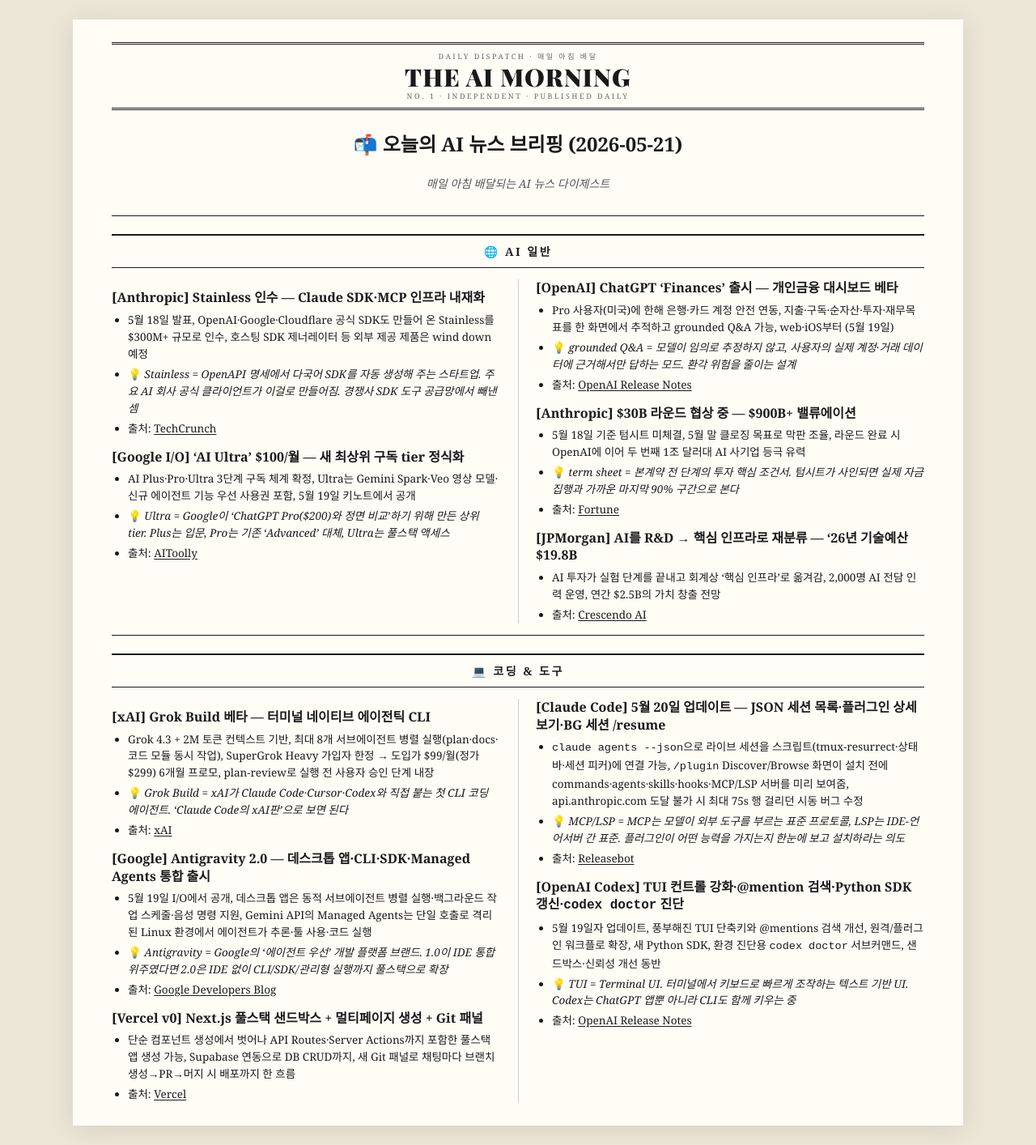
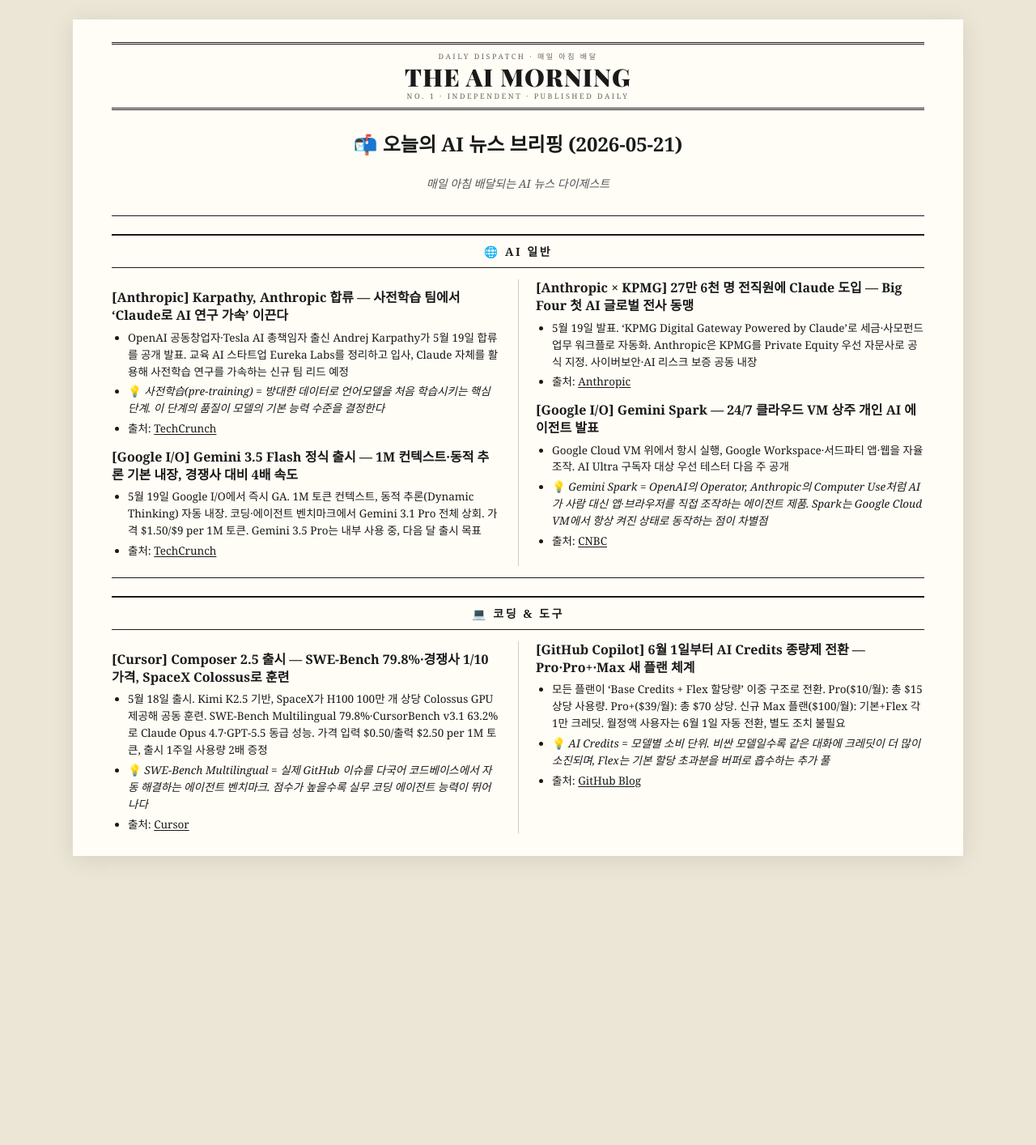
Before and after one commit to kimjans/daily-news, a Jekyll site: the page built from index.md, in a window 1280 px wide. Shown: the whole page at 81% size. Built offline with Jekyll 4.4.1, drawn with Linux system fonts in a browser that asks for light colours; after the commit the page ends 1081 px from its top, so only the background shows below that.

Commit message:
daily news: 2026-05-21

```diff
--- a/index.md
+++ b/index.md
@@ -11,54 +11,34 @@ title: The AI Morning
 
 ## 🌐 AI 일반
 
-### **[Anthropic]** Stainless 인수 — Claude SDK·MCP 인프라 내재화
-- 5월 18일 발표, OpenAI·Google·Cloudflare 공식 SDK도 만들어 온 Stainless를 $300M+ 규모로 인수, 호스팅 SDK 제너레이터 등 외부 제공 제품은 wind down 예정
-- 💡 *Stainless = OpenAPI 명세에서 다국어 SDK를 자동 생성해 주는 스타트업. 주요 AI 회사 공식 클라이언트가 이걸로 만들어짐. 경쟁사 SDK 도구 공급망에서 빼낸 셈*
-- 출처: [TechCrunch](https://techcrunch.com/2026/05/18/anthropic-has-acquired-the-dev-tools-startup-used-by-openai-google-and-cloudflare/)
+### **[Anthropic]** Karpathy, Anthropic 합류 — 사전학습 팀에서 'Claude로 AI 연구 가속' 이끈다
+- OpenAI 공동창업자·Tesla AI 총책임자 출신 Andrej Karpathy가 5월 19일 합류를 공개 발표. 교육 AI 스타트업 Eureka Labs를 정리하고 입사, Claude 자체를 활용해 사전학습 연구를 가속하는 신규 팀 리드 예정
+- 💡 *사전학습(pre-training) = 방대한 데이터로 언어모델을 처음 학습시키는 핵심 단계. 이 단계의 품질이 모델의 기본 능력 수준을 결정한다*
+- 출처: [TechCrunch](https://techcrunch.com/2026/05/19/openai-co-founder-andrej-karpathy-joins-anthropics-pre-training-team/)
 
-### **[Google I/O]** 'AI Ultra' $100/월 — 새 최상위 구독 tier 정식화
-- AI Plus·Pro·Ultra 3단계 구독 체계 확정, Ultra는 Gemini Spark·Veo 영상 모델·신규 에이전트 기능 우선 사용권 포함, 5월 19일 키노트에서 공개
-- 💡 *Ultra = Google이 'ChatGPT Pro($200)와 정면 비교'하기 위해 만든 상위 tier. Plus는 입문, Pro는 기존 'Advanced' 대체, Ultra는 풀스택 액세스*
-- 출처: [AIToolly](https://aitoolly.com/ai-news/article/2026-05-20-google-io-2026-new-100-ai-ultra-subscription-plan-and-enhanced-features-for-ai-plus-and-pro-tiers)
+### **[Google I/O]** Gemini 3.5 Flash 정식 출시 — 1M 컨텍스트·동적 추론 기본 내장, 경쟁사 대비 4배 속도
+- 5월 19일 Google I/O에서 즉시 GA. 1M 토큰 컨텍스트, 동적 추론(Dynamic Thinking) 자동 내장. 코딩·에이전트 벤치마크에서 Gemini 3.1 Pro 전체 상회. 가격 $1.50/$9 per 1M 토큰. Gemini 3.5 Pro는 내부 사용 중, 다음 달 출시 목표
+- 출처: [TechCrunch](https://techcrunch.com/2026/05/19/with-gemini-3-5-flash-google-bets-its-next-ai-wave-on-agents-not-chatbots/)
 
-### **[OpenAI]** ChatGPT 'Finances' 출시 — 개인금융 대시보드 베타
-- Pro 사용자(미국)에 한해 은행·카드 계정 안전 연동, 지출·구독·순자산·투자·재무목표를 한 화면에서 추적하고 grounded Q&A 가능, web·iOS부터 (5월 19일)
-- 💡 *grounded Q&A = 모델이 임의로 추정하지 않고, 사용자의 실제 계정·거래 데이터에 근거해서만 답하는 모드. 환각 위험을 줄이는 설계*
-- 출처: [OpenAI Release Notes](https://releasebot.io/updates/openai/chatgpt)
+### **[Anthropic × KPMG]** 27만 6천 명 전직원에 Claude 도입 — Big Four 첫 AI 글로벌 전사 동맹
+- 5월 19일 발표. 'KPMG Digital Gateway Powered by Claude'로 세금·사모펀드 업무 워크플로 자동화. Anthropic은 KPMG를 Private Equity 우선 자문사로 공식 지정. 사이버보안·AI 리스크 보증 공동 내장
+- 출처: [Anthropic](https://www.anthropic.com/news/anthropic-kpmg)
 
-### **[Anthropic]** $30B 라운드 협상 중 — $900B+ 밸류에이션
-- 5월 18일 기준 텀시트 미체결, 5월 말 클로징 목표로 막판 조율, 라운드 완료 시 OpenAI에 이어 두 번째 1조 달러대 AI 사기업 등극 유력
-- 💡 *term sheet = 본계약 전 단계의 투자 핵심 조건서. 텀시트가 사인되면 실제 자금 집행과 가까운 마지막 90% 구간으로 본다*
-- 출처: [Fortune](https://fortune.com/2026/05/20/google-i-o-2026/)
-
-### **[JPMorgan]** AI를 R&D → 핵심 인프라로 재분류 — '26년 기술예산 $19.8B
-- AI 투자가 실험 단계를 끝내고 회계상 '핵심 인프라'로 옮겨감, 2,000명 AI 전담 인력 운영, 연간 $2.5B의 가치 창출 전망
-- 출처: [Crescendo AI](https://www.crescendo.ai/news/latest-ai-news-and-updates)
+### **[Google I/O]** Gemini Spark — 24/7 클라우드 VM 상주 개인 AI 에이전트 발표
+- Google Cloud VM 위에서 항시 실행, Google Workspace·서드파티 앱·웹을 자율 조작. AI Ultra 구독자 대상 우선 테스터 다음 주 공개
+- 💡 *Gemini Spark = OpenAI의 Operator, Anthropic의 Computer Use처럼 AI가 사람 대신 앱·브라우저를 직접 조작하는 에이전트 제품. Spark는 Google Cloud VM에서 항상 켜진 상태로 동작하는 점이 차별점*
+- 출처: [CNBC](https://www.cnbc.com/2026/05/19/google-ai-ultra-gemini-spark-omni.html)
 
 ---
 
 ## 💻 코딩 & 도구
 
-### **[xAI]** Grok Build 베타 — 터미널 네이티브 에이전틱 CLI
-- Grok 4.3 + 2M 토큰 컨텍스트 기반, 최대 8개 서브에이전트 병렬 실행(plan·docs·코드 모듈 동시 작업), SuperGrok Heavy 가입자 한정 → 도입가 $99/월(정가 $299) 6개월 프로모, plan-review로 실행 전 사용자 승인 단계 내장
-- 💡 *Grok Build = xAI가 Claude Code·Cursor·Codex와 직접 붙는 첫 CLI 코딩 에이전트. 'Claude Code의 xAI판'으로 보면 된다*
-- 출처: [xAI](https://x.ai/news/grok-build-cli)
+### **[Cursor]** Composer 2.5 출시 — SWE-Bench 79.8%·경쟁사 1/10 가격, SpaceX Colossus로 훈련
+- 5월 18일 출시. Kimi K2.5 기반, SpaceX가 H100 100만 개 상당 Colossus GPU 제공해 공동 훈련. SWE-Bench Multilingual 79.8%·CursorBench v3.1 63.2%로 Claude Opus 4.7·GPT-5.5 동급 성능. 가격 입력 $0.50/출력 $2.50 per 1M 토큰, 출시 1주일 사용량 2배 증정
+- 💡 *SWE-Bench Multilingual = 실제 GitHub 이슈를 다국어 코드베이스에서 자동 해결하는 에이전트 벤치마크. 점수가 높을수록 실무 코딩 에이전트 능력이 뛰어나다*
+- 출처: [Cursor](https://cursor.com/blog/composer-2-5)
 
-### **[Google]** Antigravity 2.0 — 데스크톱 앱·CLI·SDK·Managed Agents 통합 출시
-- 5월 19일 I/O에서 공개, 데스크톱 앱은 동적 서브에이전트 병렬 실행·백그라운드 작업 스케줄·음성 명령 지원, Gemini API의 Managed Agents는 단일 호출로 격리된 Linux 환경에서 에이전트가 추론·툴 사용·코드 실행
-- 💡 *Antigravity = Google의 '에이전트 우선' 개발 플랫폼 브랜드. 1.0이 IDE 통합 위주였다면 2.0은 IDE 없이 CLI/SDK/관리형 실행까지 풀스택으로 확장*
-- 출처: [Google Developers Blog](https://developers.googleblog.com/all-the-news-from-the-google-io-2026-developer-keynote/)
-
-### **[Vercel v0]** Next.js 풀스택 샌드박스 + 멀티페이지 생성 + Git 패널
-- 단순 컴포넌트 생성에서 벗어나 API Routes·Server Actions까지 포함한 풀스택 앱 생성 가능, Supabase 연동으로 DB CRUD까지, 새 Git 패널로 채팅마다 브랜치 생성→PR→머지 시 배포까지 한 흐름
-- 출처: [Vercel](https://vercel.com/blog/introducing-the-new-v0)
-
-### **[Claude Code]** 5월 20일 업데이트 — JSON 세션 목록·플러그인 상세보기·BG 세션 /resume
-- `claude agents --json`으로 라이브 세션을 스크립트(tmux-resurrect·상태바·세션 피커)에 연결 가능, `/plugin` Discover/Browse 화면이 설치 전에 commands·agents·skills·hooks·MCP/LSP 서버를 미리 보여줌, api.anthropic.com 도달 불가 시 최대 75s 행 걸리던 시동 버그 수정
-- 💡 *MCP/LSP = MCP는 모델이 외부 도구를 부르는 표준 프로토콜, LSP는 IDE-언어서버 간 표준. 플러그인이 어떤 능력을 가지는지 한눈에 보고 설치하라는 의도*
-- 출처: [Releasebot](https://releasebot.io/updates/anthropic/claude-code)
-
-### **[OpenAI Codex]** TUI 컨트롤 강화·@mention 검색·Python SDK 갱신·`codex doctor` 진단
-- 5월 19일자 업데이트, 풍부해진 TUI 단축키와 @mentions 검색 개선, 원격/플러그인 워크플로 확장, 새 Python SDK, 환경 진단용 `codex doctor` 서브커맨드, 샌드박스·신뢰성 개선 동반
-- 💡 *TUI = Terminal UI. 터미널에서 키보드로 빠르게 조작하는 텍스트 기반 UI. Codex는 ChatGPT 앱뿐 아니라 CLI도 함께 키우는 중*
-- 출처: [OpenAI Release Notes](https://releasebot.io/updates/openai)
+### **[GitHub Copilot]** 6월 1일부터 AI Credits 종량제 전환 — Pro·Pro+·Max 새 플랜 체계
+- 모든 플랜이 'Base Credits + Flex 할당량' 이중 구조로 전환. Pro($10/월): 총 $15 상당 사용량. Pro+($39/월): 총 $70 상당. 신규 Max 플랜($100/월): 기본+Flex 각 1만 크레딧. 월정액 사용자는 6월 1일 자동 전환, 별도 조치 불필요
+- 💡 *AI Credits = 모델별 소비 단위. 비싼 모델일수록 같은 대화에 크레딧이 더 많이 소진되며, Flex는 기본 할당 초과분을 버퍼로 흡수하는 추가 풀*
+- 출처: [GitHub Blog](https://github.blog/news-insights/company-news/github-copilot-is-moving-to-usage-based-billing/)
```
